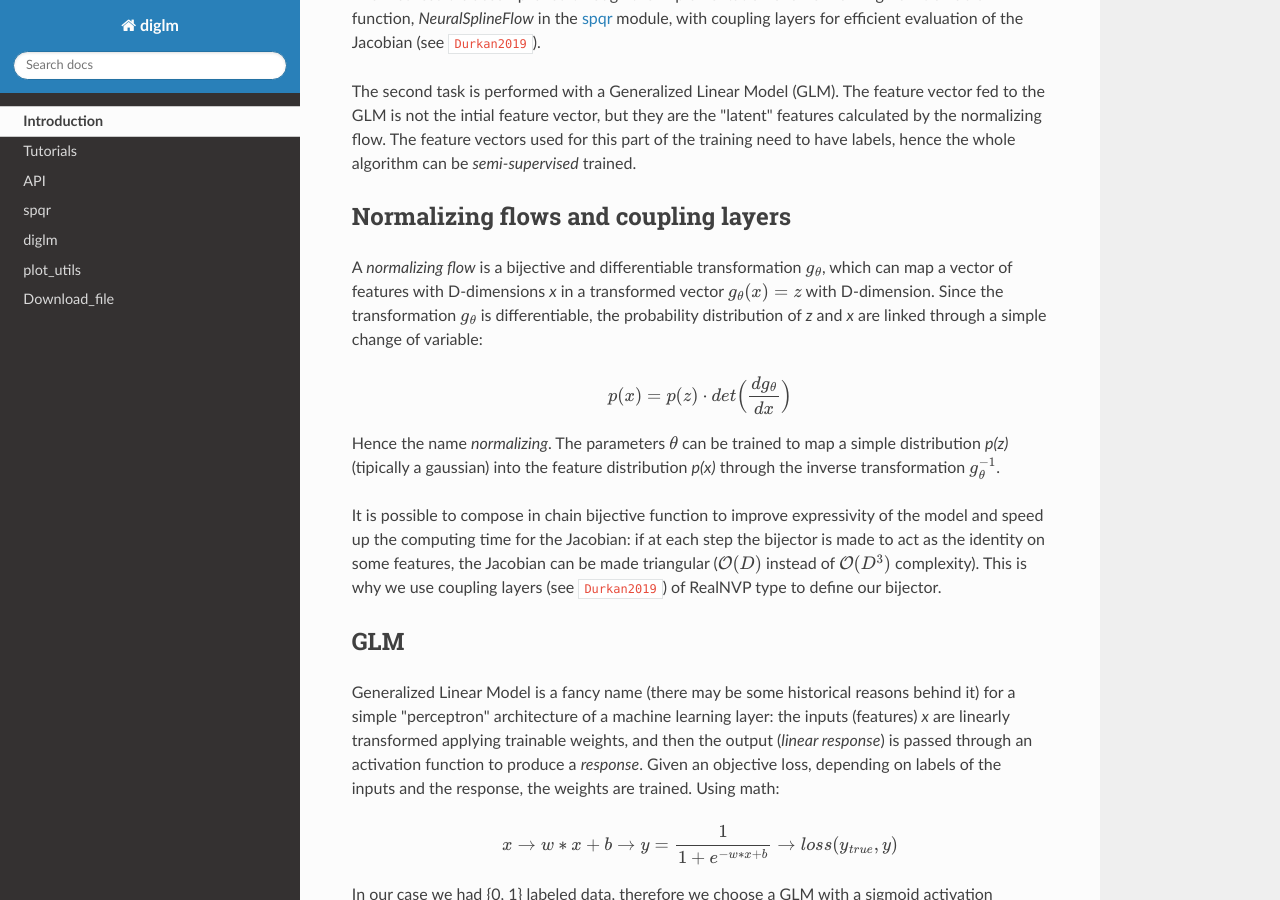
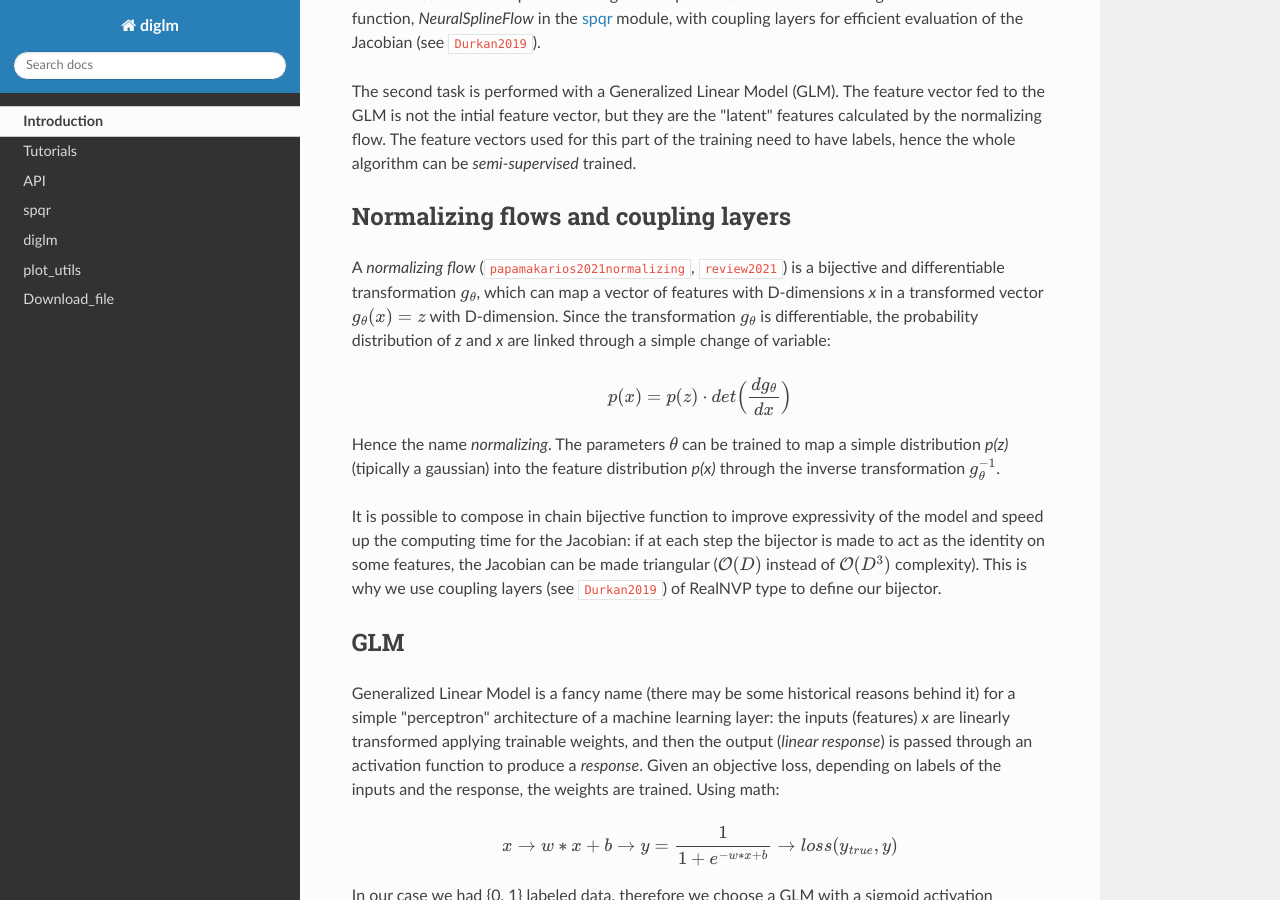
Before and after one commit to MarcoRiggirello/diglm, a Sphinx documentation site: the page built from docs/source/intro.rst, in a window 1280 px wide and 900 px high, scrolled down 346 px. Built offline with Sphinx 7.4.7 and the Read the Docs theme 2.0.0, drawn with Linux system fonts in a browser that asks for light colours; cross-references to code outside the pages are shown as plain code.

Commit message:
update index and intro

```diff
--- a/docs/source/intro.rst
+++ b/docs/source/intro.rst
@@ -27,7 +27,8 @@ the whole algorithm can be *semi-supervised* trained.
 Normalizing flows and coupling layers
 =====================================
 
-A *normalizing flow* is a bijective and differentiable transformation :math:`g_{\theta}`,
+A *normalizing flow* (:cite:`papamakarios2021normalizing`, :cite:`review2021`) is a bijective and differentiable
+transformation :math:`g_{\theta}`,
 which can map a vector of features with D-dimensions *x* in a transformed vector
 :math:`g_\theta(x) = z` with D-dimension. Since the transformation :math:`g_\theta` is differentiable,
 the probability distribution of *z* and *x* are linked through a simple change of variable:
```
Also changed, not shown: docs/source/index.rst (+13 -0 lines).
